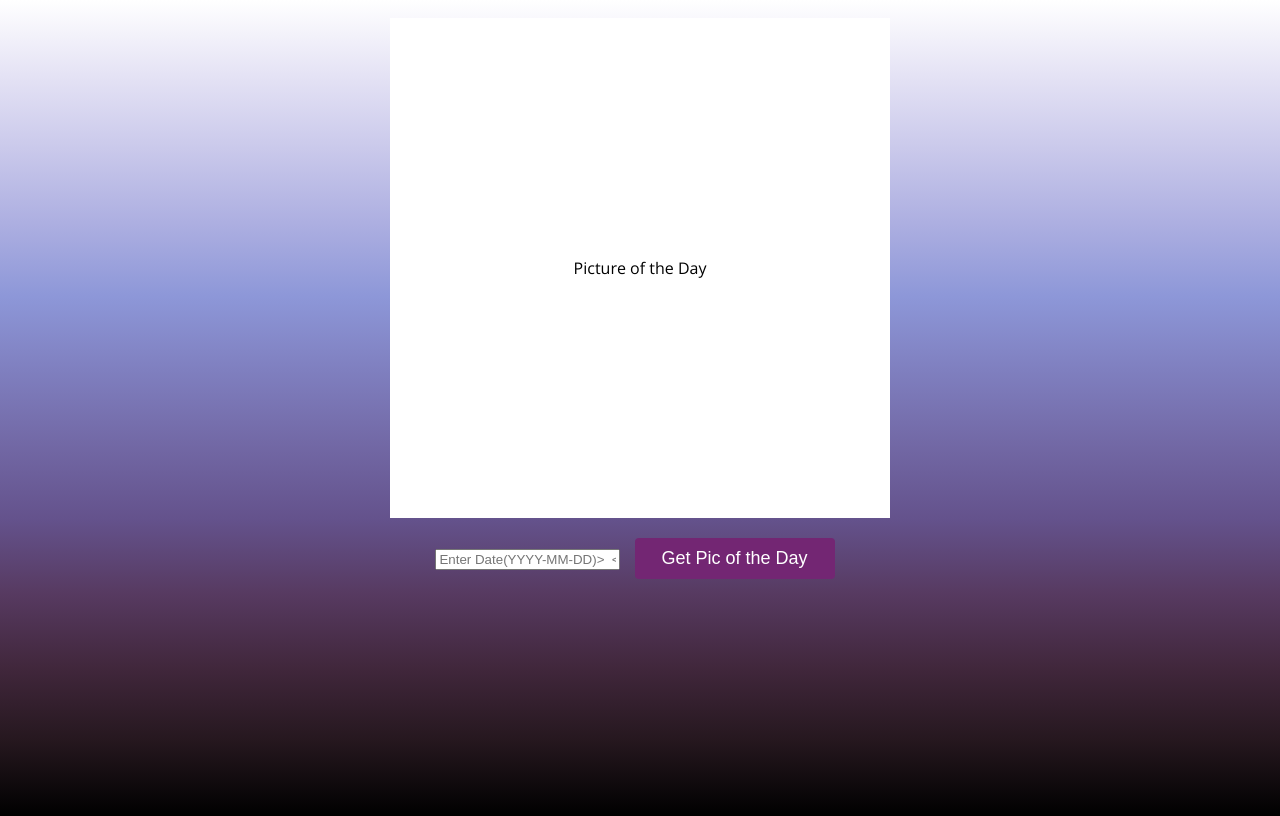
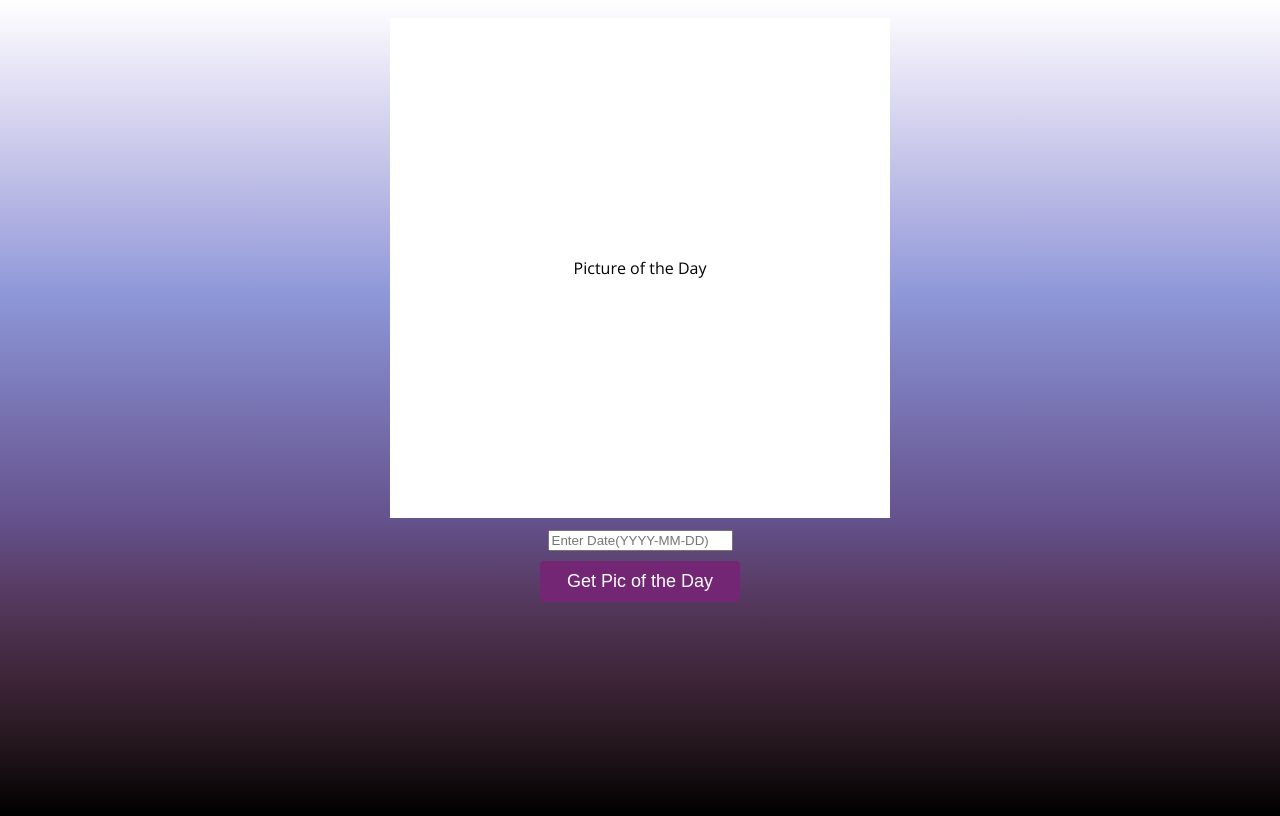
Before and after one commit to AhmedS12899/Building-Dynamic-Page, a plain HTML site: page docs/index.html in a window 1280 px wide. Drawn offline with nearby package versions, Linux system fonts and the light colour scheme.

Commit message:
correct error in html

```diff
--- a/docs/index.html
+++ b/docs/index.html
@@ -13,12 +13,11 @@
   </div>
   <div class="input">
     <label for="date"></label>
-    <input type="text" id="date" name="name" placeholder="Enter Date(YYYY-MM-DD)>
+    <input type="text" id="date" name="name" placeholder="Enter Date(YYYY-MM-DD)">
   </div>
   <div class="buttons">
     <button id="btn" class="button">Get Pic of the Day</button>
   </div>
   <script src="js.js"></script>
 </body>
-
 </html>
```
